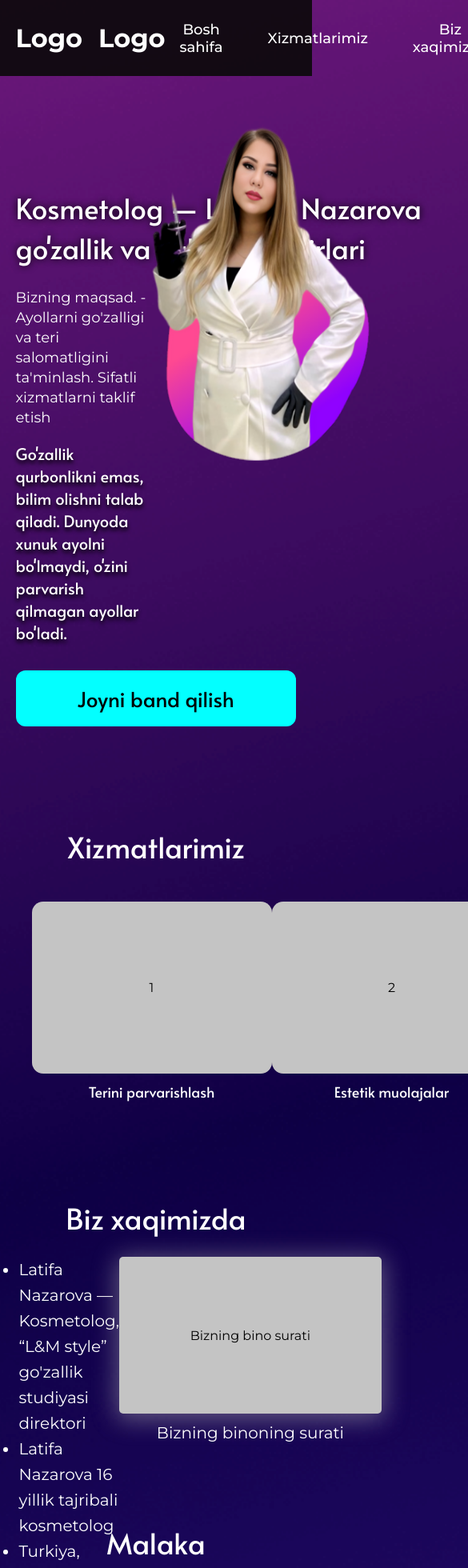
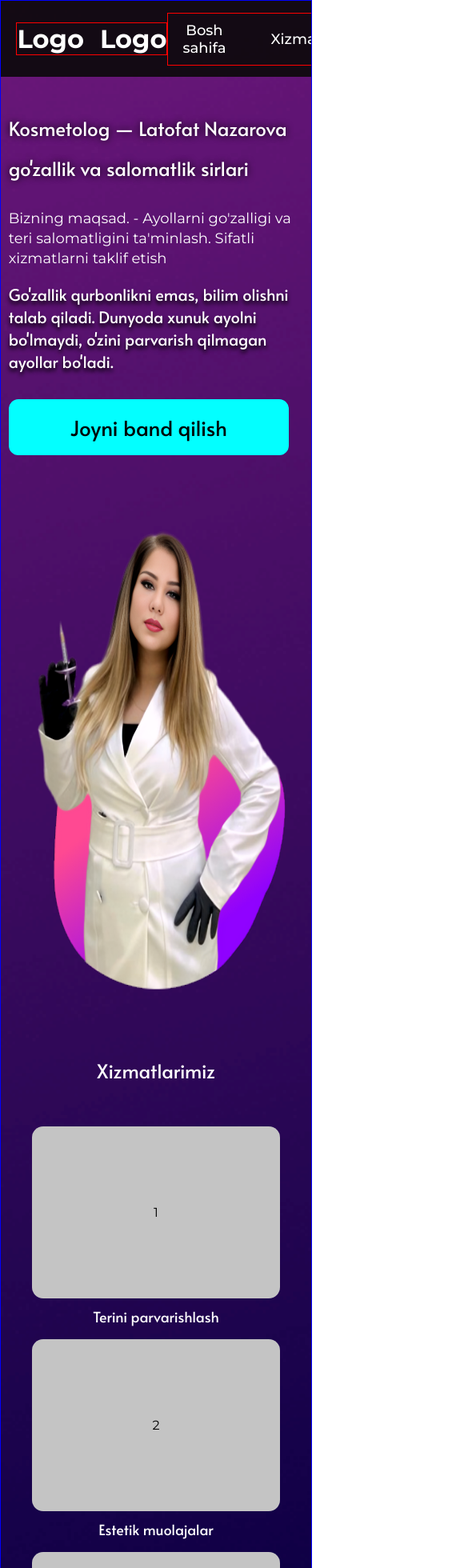
Before and after one commit to 1hojiakbar/cosmetology, a React (Vite) app: page / in a window 390 px wide. Shown: the top 1960 px of the page at 80% size, 585 px wide, since content can reach past the window. Built offline with nearby package versions, Linux system fonts and the light colour scheme.

Commit message:
responsive sections

```diff
--- a/src/components/Navbar/style.js
+++ b/src/components/Navbar/style.js
@@ -7,6 +7,10 @@ const flex = css`
 
 export const Container = styled.div`
   width: 100%;
+  border: 1px solid blue;
+  @media (max-width: 992px) {
+    width: 100%;
+  }
 `;
 
 export const NavbarWrapper = styled.div`
@@ -20,6 +24,7 @@ export const NavbarWrapper = styled.div`
   padding: 0 5% 0 5%;
   height: 95px;
   color: var(--lightColor);
+  overflow: scroll;
   font-family: var(--mont);
   background: rgba(10, 9, 9, 0.9);
 `;
@@ -28,6 +33,7 @@ export const Section = styled.div`
   display: flex;
   align-items: center;
   gap: ${({ gap }) => gap && gap};
+  border: 1px solid red;
 `;
 
 export const NavbarItem = styled(Link)`
@@ -73,4 +79,5 @@ export const SocialLink = styled.a`
 
 export const Body = styled.div`
   font-family: var(--mont);
+  width: 100%;
 `;
--- a/src/pages/About/style.js
+++ b/src/pages/About/style.js
@@ -17,12 +17,25 @@ Container.Title = styled.div`
   letter-spacing: 0px;
   text-align: center;
   margin-bottom: 24px;
+  @media (max-width: 992px) {
+    font-size: 32px;
+  }
+  @media (max-width: 768px) {
+    font-size: 26px;
+  }
+  @media (max-width: 567px) {
+    font-size: 24px;
+  }
 `;
 
 export const Content = styled.div`
   display: flex;
   justify-content: space-between;
   width: 88%;
+  @media (max-width: 992px) {
+    flex-direction: column;
+    gap: 5rem;
+  }
 `;
 
 export const AboutUs = styled.div`
@@ -46,12 +59,28 @@ AboutListData.ListItem = styled.li`
   line-height: 32px;
   letter-spacing: 0px;
   text-align: left;
+  @media (max-width: 800px) {
+    font-size: 18px;
+  }
+  @media (max-width: 768px) {
+    font-size: 16px;
+    margin: 12px 0;
+  }
+  @media (max-width: 400px) {
+    font-size: 14px;
+  }
 `;
 
 export const OurBuilding = styled.div`
   display: flex;
   flex-direction: column;
   align-items: center;
+  @media (max-width: 567px) {
+    margin-top: 80px;
+  }
+  @media (max-width: 350px) {
+    margin-top: 100px;
+  }
 `;
 
 OurBuilding.Image = styled.div`
@@ -64,6 +93,13 @@ OurBuilding.Image = styled.div`
   border-radius: 5px;
   box-shadow: 0px 4px 30px 4px rgba(191, 188, 188, 0.44);
   background: rgb(196, 196, 196);
+  @media (max-width: 992px) {
+    width: 100%;
+    height: 220px;
+  }
+  @media (max-width: 425px) {
+    width: 100%;
+  }
 `;
 
 OurBuilding.Title = styled.p`
--- a/src/pages/Blog/style.js
+++ b/src/pages/Blog/style.js
@@ -48,6 +48,15 @@ BlogItem.Title = styled.strong`
   font-size: 24px;
   font-weight: 600;
   text-align: left;
+  @media (max-width: 992px) {
+    font-size: 24px;
+  }
+  @media (max-width: 768px) {
+    font-size: 20px;
+  }
+  @media (max-width: 567px) {
+    font-size: 18px;
+  }
 `;
 
 BlogItem.Text = styled.strong`
@@ -57,4 +66,13 @@ BlogItem.Text = styled.strong`
   font-weight: 400;
   line-height: 35px;
   text-align: left;
+  @media (max-width: 992px) {
+    font-size: 24px;
+  }
+  @media (max-width: 768px) {
+    font-size: 20px;
+  }
+  @media (max-width: 567px) {
+    font-size: 18px;
+  }
 `;
--- a/src/pages/Clients/style.js
+++ b/src/pages/Clients/style.js
@@ -19,6 +19,15 @@ Container.Title = styled.div`
   letter-spacing: 0px;
   text-align: center;
   margin-bottom: 24px;
+  @media (max-width: 992px) {
+    font-size: 32px;
+  }
+  @media (max-width: 768px) {
+    font-size: 26px;
+  }
+  @media (max-width: 567px) {
+    font-size: 24px;
+  }
 `;
 
 export const Content = styled.div`
@@ -39,6 +48,17 @@ export const CardWrapper = styled.div`
   background-position: center;
   background-size: cover;
   border-radius: 10px;
+  @media (max-width: 1080px) {
+    grid-template-columns: 260px 260px 260px;
+    gap: 16px;
+  }
+  @media (max-width: 992px) {
+    grid-template-columns: 1fr 1fr 1fr;
+  }
+  @media (max-width: 800px) {
+    grid-template-columns: 1fr;
+    grid-template-rows: 250px 250px 250px;
+  }
 `;
 
 export const Card = styled.div`
--- a/src/pages/Experience/style.js
+++ b/src/pages/Experience/style.js
@@ -18,6 +18,15 @@ Container.Title = styled.div`
   letter-spacing: 0px;
   text-align: center;
   margin-bottom: 24px;
+  @media (max-width: 992px) {
+    font-size: 32px;
+  }
+  @media (max-width: 768px) {
+    font-size: 26px;
+  }
+  @media (max-width: 567px) {
+    font-size: 24px;
+  }
 `;
 
 export const Content = styled.div`
@@ -42,6 +51,13 @@ export const Item = styled.ul`
   &:hover {
     border: 0.5px solid transparent;
   }
+  @media (max-width: 992px) {
+    padding-right: 10px;
+  }
+  @media (max-width: 567px) {
+    height: fit-content;
+    padding: 12px 28px;
+  }
 `;
 
 Item.Text = styled.li`
@@ -50,6 +66,17 @@ Item.Text = styled.li`
   font-size: 22px;
   font-weight: 500;
   line-height: 32px;
-  letter-spacing: 0px;
   text-align: left;
+  @media (max-width: 992px) {
+    font-size: 24px;
+  }
+  @media (max-width: 768px) {
+    font-size: 18px;
+  }
+  @media (max-width: 567px) {
+    font-size: 16px;
+  }
+  @media (max-width: 400px) {
+    font-size: 14px;
+  }
 `;
--- a/src/pages/Footer/style.js
+++ b/src/pages/Footer/style.js
@@ -9,6 +9,7 @@ export const Container = styled.div`
   background: rgb(21, 8, 48);
   height: fit-content;
   margin-top: 100px;
+  overflow: scroll;
 `;
 
 export const FooterContent = styled.div`
--- a/src/pages/Home/Home.jsx
+++ b/src/pages/Home/Home.jsx
@@ -1,3 +1,4 @@
+import { useMediaQuery } from "@mui/material";
 import { useNavigate } from "react-router-dom";
 import image from "../../assets/images/person.png";
 import Button from "../../components/Button/Button";
@@ -10,6 +11,7 @@ import {
 
 const Home = () => {
   const navigate = useNavigate();
+  const query = useMediaQuery("(max-width:992px)");
 
   return (
     <Container>
--- a/src/pages/Home/style.js
+++ b/src/pages/Home/style.js
@@ -12,6 +12,11 @@ export const ContentWrapper = styled.div`
   justify-content: space-between;
   width: 90%;
   height: fit-content;
+  @media (max-width: 992px) {
+    flex-direction: column;
+    align-items: center;
+    width: 100%;
+  }
 `;
 
 export const BrandTitleBox = styled.div`
@@ -21,6 +26,10 @@ export const BrandTitleBox = styled.div`
   width: 50%;
   margin-top: 140px;
   row-gap: 0.5rem;
+  @media (max-width: 992px) {
+    margin-top: 40px;
+    width: 95%;
+  }
 `;
 
 BrandTitleBox.Title = styled.div`
@@ -34,6 +43,16 @@ BrandTitleBox.Title = styled.div`
   text-align: left;
   margin-bottom: 17px;
   text-shadow: 0 0 10px black;
+  @media (max-width: 992px) {
+    font-size: 32px;
+    width: 100%;
+  }
+  @media (max-width: 768px) {
+    font-size: 26px;
+  }
+  @media (max-width: 567px) {
+    font-size: 24px;
+  }
 `;
 
 BrandTitleBox.Text = styled.small`
@@ -71,6 +90,17 @@ export const BrandFaceBox = styled.div`
   height: max-content;
   transform: scale(1.14);
   user-select: none;
+  @media (max-width: 992px) {
+    margin-top: 50px;
+    width: 80%;
+    transform: scale(1.19);
+  }
+  @media (max-width: 768px) {
+    margin-top: 100;
+  }
+  @media (max-width: 567px) {
+    margin-top: 120px;
+  }
 `;
 
 BrandFaceBox.Image = styled.img`
@@ -78,6 +108,25 @@ BrandFaceBox.Image = styled.img`
   height: 380px;
   margin-right: 30px;
   user-select: none;
+  @media (max-width: 992px) {
+    width: 50%;
+    height: 500px;
+  }
+  @media (max-width: 930px) {
+    width: 45%;
+    margin-left: 20px;
+  }
+  @media (max-width: 750px) {
+    width: 55%;
+    margin-left: 30px;
+  }
+  @media (max-width: 599px) {
+    width: 70%;
+  }
+  @media (max-width: 500px) {
+    width: 80%;
+  }
+  @media (max-width: 450px) {
+    width: 90%;
+  }
 `;
-
-// export const Container = styled.div``;
--- a/src/pages/News/style.js
+++ b/src/pages/News/style.js
@@ -18,6 +18,15 @@ Container.Title = styled.div`
   letter-spacing: 0px;
   text-align: center;
   margin-bottom: 24px;
+  @media (max-width: 992px) {
+    font-size: 32px;
+  }
+  @media (max-width: 768px) {
+    font-size: 26px;
+  }
+  @media (max-width: 567px) {
+    font-size: 24px;
+  }
 `;
 
 export const Content = styled.div`
@@ -25,6 +34,10 @@ export const Content = styled.div`
   justify-content: space-between;
   align-items: center;
   width: 90%;
+  @media (max-width: 992px) {
+    flex-direction: column;
+    gap: 5rem;
+  }
 `;
 
 export const LeftContent = styled.div`
@@ -33,6 +46,9 @@ export const LeftContent = styled.div`
   align-items: flex-start;
   width: 60%;
   height: fit-content;
+  @media (max-width: 992px) {
+    width: 100%;
+  }
 `;
 
 export const NewsContent = styled.ul`
@@ -79,6 +95,10 @@ export const RightContent = styled.div`
   align-items: center;
   width: 35%;
   height: fit-content;
+  @media (max-width: 992px) {
+    width: 100%;
+    gap: 2rem;
+  }
 `;
 
 export const TimeWrapper = styled.div`
--- a/src/pages/Resaults/style.js
+++ b/src/pages/Resaults/style.js
@@ -18,6 +18,15 @@ Container.Title = styled.div`
   letter-spacing: 0px;
   text-align: center;
   margin-bottom: 24px;
+  @media (max-width: 992px) {
+    font-size: 32px;
+  }
+  @media (max-width: 768px) {
+    font-size: 26px;
+  }
+  @media (max-width: 567px) {
+    font-size: 24px;
+  }
 `;
 
 export const Content = styled.div`
@@ -29,17 +38,39 @@ export const Content = styled.div`
     display: flex;
     align-items: center;
     justify-content: center;
-    background: purple;
+    background: #135d66;
     opacity: 1;
     color: white;
     width: 70px;
     height: 70px;
     border-radius: 50%;
+    @media (max-width: 992px) {
+      width: 60px;
+      height: 60px;
+    }
+    @media (max-width: 768px) {
+      width: 50px;
+      height: 50px;
+    }
+    @media (max-width: 400px) {
+      width: 40px;
+      height: 40px;
+    }
+    @media (max-width: 350px) {
+      width: 30px;
+      height: 30px;
+    }
+    &:hover {
+      background: #134b70;
+    }
   }
 
   .carousel .control-prev.control-arrow:before,
   .carousel .control-next.control-arrow:before {
     font-size: 30px;
+    @media (max-width: 350px) {
+      font-size: 12px;
+    }
   }
 
   .carousel .control-prev {
--- a/src/pages/Services/style.js
+++ b/src/pages/Services/style.js
@@ -20,6 +20,17 @@ export const CardWrapper = styled.div`
   grid-template-rows: 250px;
   padding: 20px;
   width: 100%;
+  @media (max-width: 1080px) {
+    grid-template-columns: 280px 280px 280px;
+    gap: 16px;
+  }
+  @media (max-width: 992px) {
+    grid-template-columns: 1fr 1fr 1fr;
+  }
+  @media (max-width: 800px) {
+    grid-template-columns: 1fr;
+    grid-template-rows: 250px 250px 250px;
+  }
 `;
 
 Container.Title = styled.div`
@@ -31,6 +42,15 @@ Container.Title = styled.div`
   letter-spacing: 0px;
   text-align: center;
   margin-bottom: 24px;
+  @media (max-width: 992px) {
+    font-size: 32px;
+  }
+  @media (max-width: 768px) {
+    font-size: 26px;
+  }
+  @media (max-width: 567px) {
+    font-size: 24px;
+  }
 `;
 
 export const Card = styled.div`
```
